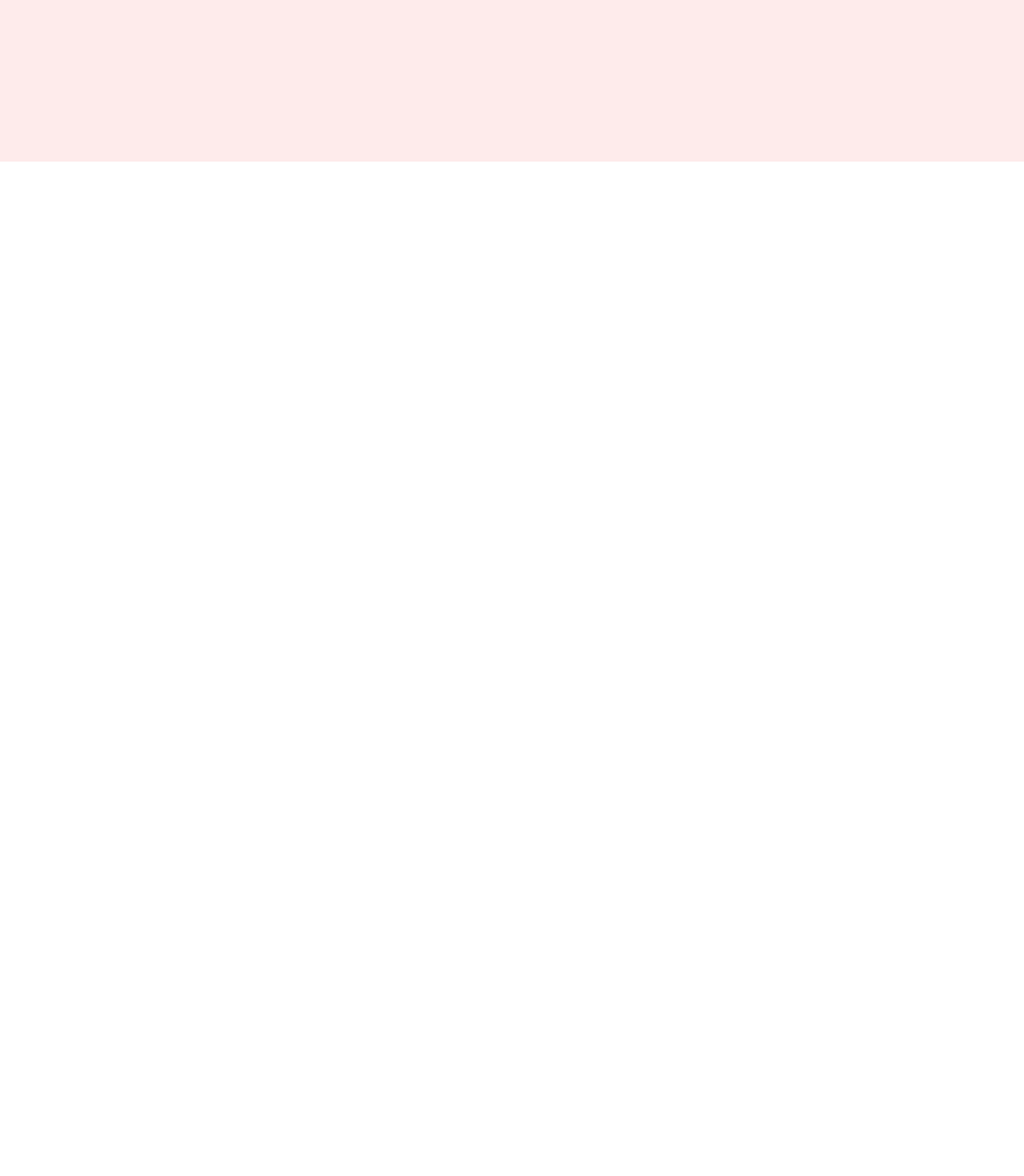
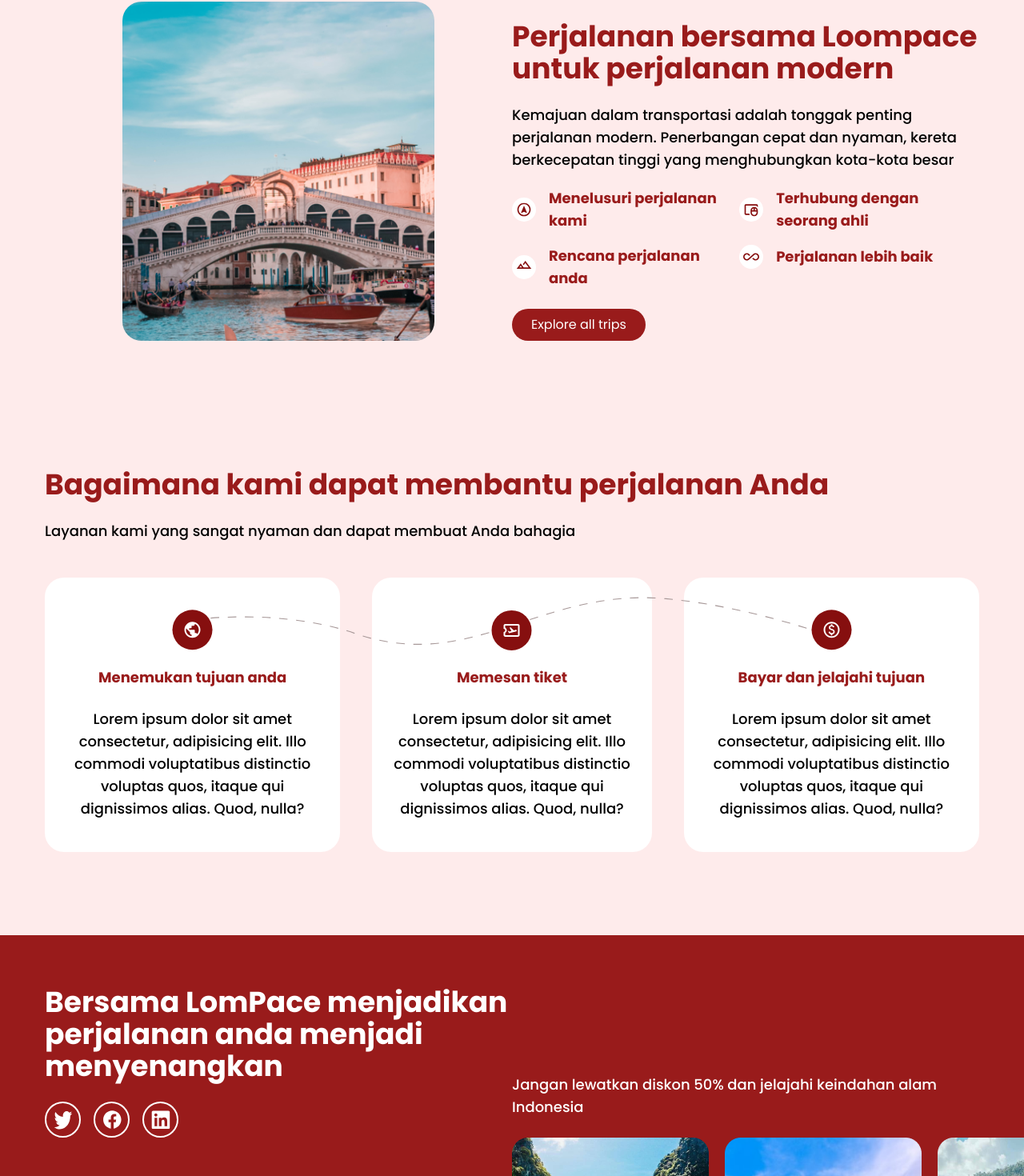
Before and after one commit to driannaird/lompace, a React (Vite) app: page / in a window 1280 px wide. Shown: the part 1700-3170 px from the top of the page at 80% size. Before the commit the page ends 1902 px from the top, so only its background shows below. Built offline with nearby package versions, Linux system fonts and the light colour scheme.

Commit message:
80% finish need prepare by drian

```diff
--- a/src/App.jsx
+++ b/src/App.jsx
@@ -1,4 +1,5 @@
 import "./app.css";
+import Footer from "./components/Footer";
 import Loading from "./components/Loading";
 import React, { Suspense } from "react";
 
@@ -10,6 +11,7 @@
     <Suspense fallback={<Loading />}>
       <Header />
       <Main />
+      <Footer />
     </Suspense>
   );
 };
--- a/src/components/Footer.jsx
+++ b/src/components/Footer.jsx
@@ -0,0 +1,81 @@
+import twitter from "../assets/svg_images/twiter.svg";
+import facebook from "../assets/svg_images/facebook.svg";
+import linkin from "../assets/svg_images/linkin.svg";
+import footerimage from "../assets/images/footerimage.png";
+
+const Footer = () => {
+  return (
+    <footer>
+      <div className="bg-red-800 pt-16">
+        <div className="mx-auto container px-5 lg:px-14">
+          <div className="flex flex-wrap">
+            <div className="w-full lg:w-1/2">
+              <h5 className="text-white font-bold text-xl sm:text-2xl lg:text-4xl mb-6">
+                Bersama LomPace menjadikan perjalanan anda menjadi menyenangkan
+              </h5>
+              <div className="flex gap-4">
+                <img src={twitter} alt="twitter" />
+                <img src={facebook} alt="facebook" />
+                <img src={linkin} alt="linkin" />
+              </div>
+            </div>
+            <div className="w-full mt-12 lg:w-1/2 flex items-end">
+              <p className="text-base text-white font-medium sm:text-base lg:text-lg mb-6">
+                Jangan lewatkan diskon 50% dan jelajahi keindahan alam Indonesia
+              </p>
+            </div>
+          </div>
+        </div>
+        <div className="flex flex-wrap justify-end">
+          <img
+            src={footerimage}
+            alt="footer image"
+            className="relative bottom-0 w-4/5 lg:w-1/2"
+          />
+        </div>
+      </div>
+
+      <div className="bg-[#FEEBEB] py-14 text-[#5F5757]">
+        <div className="mx-auto container px-5 lg:px-14">
+          <div className="border-[#5f5757] border-b pb-10 flex flex-wrap">
+            <div className="w-full lg:w-1/2">
+              <h5 className="text-red-800 font-bold text-2xl sm:text-2xl lg:text-4xl">
+                LomPace
+              </h5>
+              <p className="text-base font-medium sm:text-base lg:text-lg mt-3">
+                Lorem Ipsum has been the industry`s standard dummy text ever
+                since the 1500s, when an
+              </p>
+            </div>
+            <div className="w-full flex flex-wrap mt-6 lg:w-1/2">
+              <div className="w-full mb-6 lg:w-1/3">
+                <h5 className="text-red-800 font-bold text-xl">CONTACT</h5>
+                <p className="mt-3">+23234421</p>
+                <p className="mt-2">lorem@gmail.com</p>
+                <p className="mt-2">lompace.com</p>
+              </div>
+              <div className="w-full mb-6 lg:w-1/3">
+                <h5 className="text-red-800 font-bold text-xl">COMPANY</h5>
+                <p className="mt-3">About Us</p>
+                <p className="mt-2">Features</p>
+              </div>
+              <div className="w-full mb-6 lg:w-1/3">
+                <h5 className="text-red-800 font-bold text-xl">RESOURCES</h5>
+                <p className="mt-3">Fresh Info</p>
+                <p className="mt-2">Costumers</p>
+                <p className="mt-2">Review</p>
+              </div>
+            </div>
+          </div>
+        </div>
+        <div className="pt-14 w-full">
+          <h6 className="text-center">
+            Copyright © 2023 LomPace. All Rights Reserved
+          </h6>
+        </div>
+      </div>
+    </footer>
+  );
+};
+
+export default Footer;
--- a/src/components/Header.jsx
+++ b/src/components/Header.jsx
@@ -22,13 +22,13 @@
             <h1 className="text-3xl font-bold leading-10 mb-4 sm:text-4xl lg:text-6xl lg:leading-tight lg:mb-6">
               Menjelajahi Keindahan Indonesia Melalui Layar Anda
             </h1>
-            <p className="font-medium text-sm sm:text-base lg:text-lg lg:w-1/2">
+            <p className="font-medium text-base sm:text-base lg:text-lg lg:w-1/2">
               Kami ingin mengajak Anda untuk menjelajahi dunia tanpa batas,
               melalui mata dan imajinasi Anda sendiri. Kami menghadirkan koleksi
               destinasi indah dan menarik dari berbagai penjuru Indonesia.
             </p>
             <div className="mt-6 flex gap-2 lg:mt-16">
-              <button className="text-sm bg-white text-red-500 px-14 rounded-full lg:text-base">
+              <button className="text-base bg-white text-red-500 px-14 rounded-full lg:text-base">
                 Get Started
               </button>
               <button>
--- a/src/components/Main.jsx
+++ b/src/components/Main.jsx
@@ -1,16 +1,26 @@
+import React from "react";
 import paperPlane from "../assets/svg_images/paper-plane.svg";
-import Swiper from "./Swiper";
+import mainImage from "../assets/images/main-image.png";
+import menelusuri from "../assets/svg_images/telusur-perjalanan.svg";
+import rencana from "../assets/svg_images/rencana-perjalanan.svg";
+import terhubung from "../assets/svg_images/terhubung-dengan-ahli.svg";
+import perjalanan from "../assets/svg_images/perjalanan-lebih-baik.svg";
+import menemukan from "../assets/svg_images/menemukan-tujuan.svg";
+import memesan from "../assets/svg_images/memesan-tiket.svg";
+import bayar from "../assets/svg_images/bayar-dan-jelajah.svg";
+import line from "../assets/svg_images/line.svg";
+const Swiper = React.lazy(() => import("./Swiper"));
 
 const Main = () => {
   return (
-    <div className="bg-[#FEEBEB] -mt-[2px] relative pb-96">
-      <main className="mx-auto pt-10 container px-5 lg:px-14">
+    <div className="bg-[#FEEBEB] -mt-[2px] relative pb-14">
+      <main className="mx-auto pt-16 container px-5 lg:px-14">
         <div className="flex justify-center md:mb-10 lg:mb-14">
           <div className="text-center relative w-2/3">
             <h2 className="text-red-800 font-bold text-xl sm:text-2xl lg:text-4xl relative z-10">
               Merekomendasikan Tujuan Travel Populer
             </h2>
-            <p className="text-sm mt-2 sm:text-base lg:text-lg">
+            <p className="text-base font-medium mt-2 sm:text-base lg:text-lg">
               Melihat keindahan dunia dengan mudah dan aman dengan LomPace
             </p>
             <img
@@ -23,6 +33,124 @@
         <div className="mt-5">
           <Swiper />
         </div>
+        <div className="mt-32 flex flex-col md:flex-row lg:mt-40">
+          <div className="w-full flex justify-center">
+            <img
+              src={mainImage}
+              alt="main image"
+              className="w-2/3 h-auto object-cover rounded-3xl"
+            />
+          </div>
+          <div className="w-full">
+            <h2 className="text-red-800 font-bold text-xl sm:text-2xl lg:text-4xl mt-6">
+              Perjalanan bersama Loompace untuk perjalanan modern
+            </h2>
+            <p className="text-base font-medium mt-3 mb-5 sm:text-base lg:text-lg lg:mt-6">
+              Kemajuan dalam transportasi adalah tonggak penting perjalanan
+              modern. Penerbangan cepat dan nyaman, kereta berkecepatan tinggi
+              yang menghubungkan kota-kota besar
+            </p>
+            <div className="flex flex-col gap-4 md:flex-row">
+              <div className="flex flex-col gap-4">
+                <div className="flex items-center gap-4">
+                  <img src={menelusuri} alt="Menelusuri" />
+                  <p className="font-bold text-red-800 sm:text-base lg:text-lg">
+                    Menelusuri perjalanan kami
+                  </p>
+                </div>
+                <div className="flex items-center gap-4">
+                  <img src={rencana} alt="Rencana" />
+                  <p className="font-bold text-red-800 sm:text-base lg:text-lg">
+                    Rencana perjalanan anda
+                  </p>
+                </div>
+              </div>
+              <div className="flex flex-col gap-4">
+                <div className="flex items-center gap-4">
+                  <img src={terhubung} alt="Terhubung" />
+                  <p className="font-bold text-red-800 sm:text-base lg:text-lg">
+                    Terhubung dengan seorang ahli
+                  </p>
+                </div>
+                <div className="flex items-center gap-4">
+                  <img src={perjalanan} alt="Perjalanan" />
+                  <p className="font-bold text-red-800 sm:text-base lg:text-lg">
+                    Perjalanan lebih baik
+                  </p>
+                </div>
+              </div>
+            </div>
+            <button className="mt-6 bg-red-800 text-white py-2 px-6 rounded-full">
+              Explore all trips
+            </button>
+          </div>
+        </div>
+        <div className="mt-20 lg:mt-40">
+          <h2 className="text-red-800 font-bold text-xl sm:text-2xl lg:text-4xl mt-6">
+            Bagaimana kami dapat membantu perjalanan Anda
+          </h2>
+          <p className="text-base font-medium mt-3 mb-5 sm:text-base lg:text-lg lg:mt-6">
+            Layanan kami yang sangat nyaman dan dapat membuat Anda bahagia
+          </p>
+          <div className="flex flex-col md:flex-row md:flex-wrap relative w-full justify-center">
+            <img
+              src={line}
+              alt="line"
+              className="hidden lg:block absolute w-4/6 top-12 z-0"
+            />
+            <div className="w-full text-center mb-6 lg:py-6 lg:pr-5 lg:w-1/3 lg:box-border">
+              <div className="bg-white rounded-3xl px-5 py-10">
+                <img
+                  src={menemukan}
+                  alt="Menemukan"
+                  className="mx-auto relative z-10"
+                />
+                <h5 className="text-lg mt-5 font-bold text-red-800 sm:text-base lg:text-lg">
+                  Menemukan tujuan anda
+                </h5>
+                <p className="text-base font-medium mt-3 sm:text-base lg:text-lg lg:mt-6">
+                  Lorem ipsum dolor sit amet consectetur, adipisicing elit. Illo
+                  commodi voluptatibus distinctio voluptas quos, itaque qui
+                  dignissimos alias. Quod, nulla?
+                </p>
+              </div>
+            </div>
+            <div className="w-full text-center mb-6 lg:py-6 lg:px-5 lg:w-1/3 lg:box-border">
+              <div className="bg-white rounded-3xl px-5 py-10">
+                <img
+                  src={memesan}
+                  alt="memesan"
+                  className="mx-auto relative z-10"
+                />
+                <h5 className="text-lg mt-5 font-bold text-red-800 sm:text-base lg:text-lg">
+                  Memesan tiket
+                </h5>
+                <p className="text-base font-medium mt-3 sm:text-base lg:text-lg lg:mt-6">
+                  Lorem ipsum dolor sit amet consectetur, adipisicing elit. Illo
+                  commodi voluptatibus distinctio voluptas quos, itaque qui
+                  dignissimos alias. Quod, nulla?
+                </p>
+              </div>
+            </div>
+            <div className="w-full text-center mb-6 lg:py-6 lg:pl-5 lg:w-1/3 lg:box-border">
+              <div className="bg-white rounded-3xl px-5 py-10">
+                <img
+                  src={bayar}
+                  alt="bayar"
+                  className="mx-auto relative z-10"
+                />
+                <h5 className="text-lg mt-5 font-bold text-red-800 sm:text-base lg:text-lg">
+                  Bayar dan jelajahi tujuan
+                </h5>
+                <p className="text-base font-medium mt-3 sm:text-base lg:text-lg lg:mt-6">
+                  Lorem ipsum dolor sit amet consectetur, adipisicing elit. Illo
+                  commodi voluptatibus distinctio voluptas quos, itaque qui
+                  dignissimos alias. Quod, nulla?
+                </p>
+              </div>
+            </div>
+          </div>
+        </div>
       </main>
     </div>
   );
--- a/src/components/Navbar.jsx
+++ b/src/components/Navbar.jsx
@@ -8,10 +8,10 @@
         <img src={logo} alt="logo" />
       </div>
       <div className="hidden sm:flex gap-2 order-2 sm:order-3 lg:order-3">
-        <button className="text-sm font-medium bg-white text-red-500 py-2 px-4 rounded-full lg:text-base">
+        <button className="text-base font-medium bg-white text-red-500 py-2 px-4 rounded-full lg:text-base">
           Sign In
         </button>
-        <button className="text-sm font-medium text-white py-2 px-4 border-2 rounded-full lg:text-base">
+        <button className="text-base font-medium text-white py-2 px-4 border-2 rounded-full lg:text-base">
           Sign Up
         </button>
       </div>
```
Also changed, not shown: src/assets/images/footerimage.png (added).
